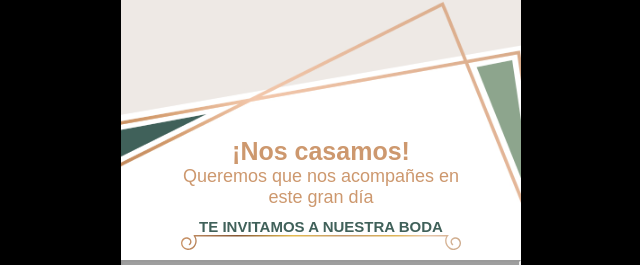
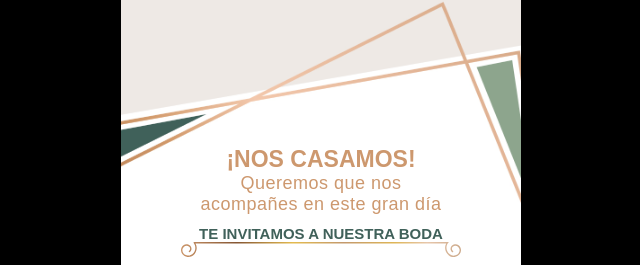
Before and after one commit to Alpacorp/wedding-invitation, a React (Vite) app: page / in a window 1280 px wide. Shown: the top 265 px of the page, without its empty margins (319-959 px from the left). Built offline with nearby package versions, Linux system fonts and the light colour scheme; grey boxes are pictures that could not be loaded.

Commit message:
Change max width properties

```diff
--- a/src/components/Text/styles.css
+++ b/src/components/Text/styles.css
@@ -2,7 +2,7 @@
   text-align: center;
   color: #CD986E;
   font-size: 22px;
-  max-width: 280px;
+  max-width: 250px;
   width: 100%;
 }
 
@@ -12,11 +12,13 @@
 
 .text .title {
   font-weight: bold;
-  font-size: 25px;
+  font-size: 23px;
+  text-transform: uppercase;
 }
 
 .text .description {
   font-size: 18px;
+  letter-spacing: .5px;
 }
 
 @media screen and (max-height: 500px) {
--- a/src/components/VideoIntro/VideoIntro.tsx
+++ b/src/components/VideoIntro/VideoIntro.tsx
@@ -5,7 +5,7 @@ export const VideoIntro = () => {
     <section className="video">
       <iframe
         width="100%"
-        height="215"
+        height="200"
         src="https://www.youtube.com/embed/Zw_IigNMVkY"
         title="YouTube video player"
         allow="accelerometer; autoplay; clipboard-write; encrypted-media; gyroscope; picture-in-picture; web-share"
```
